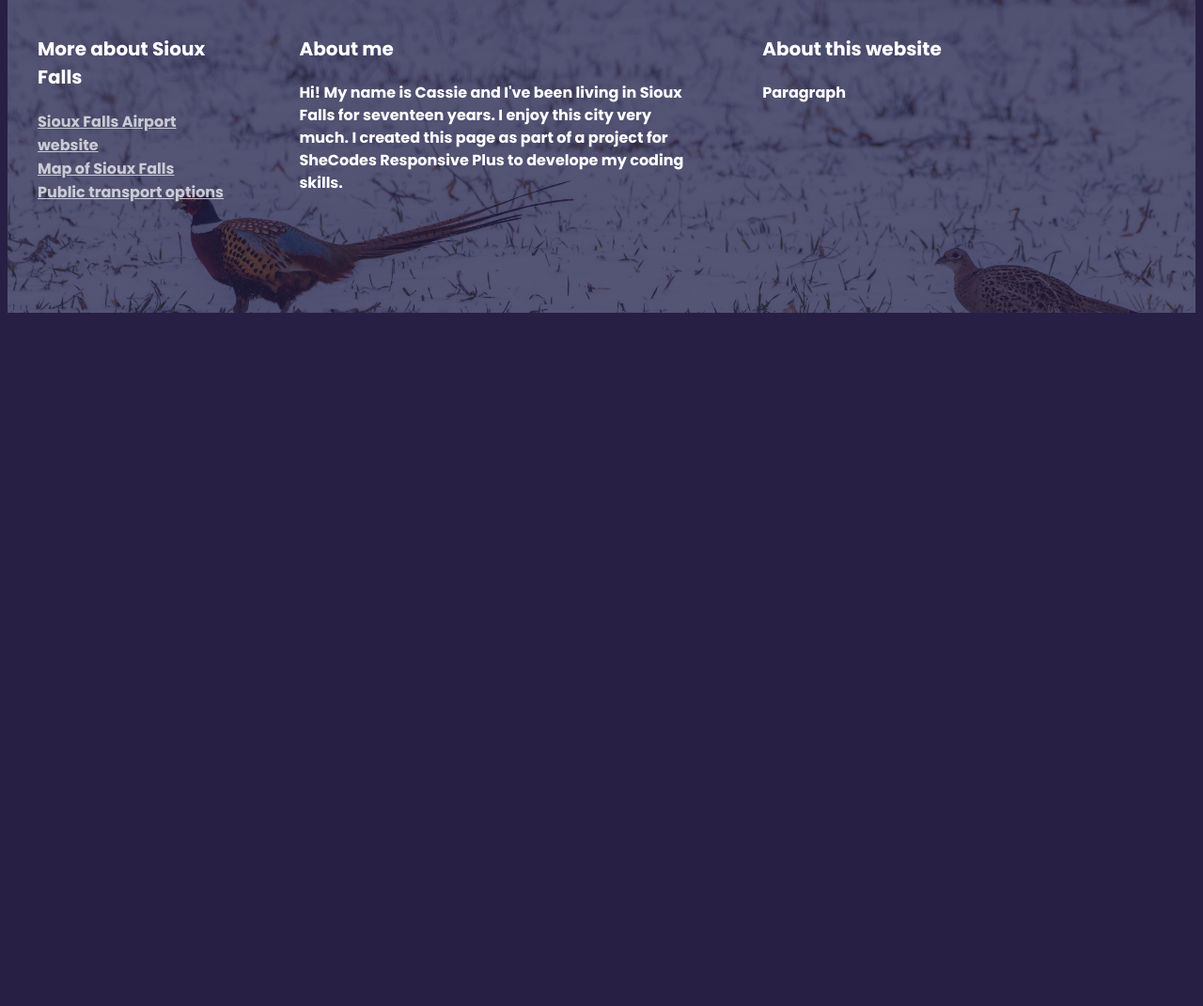
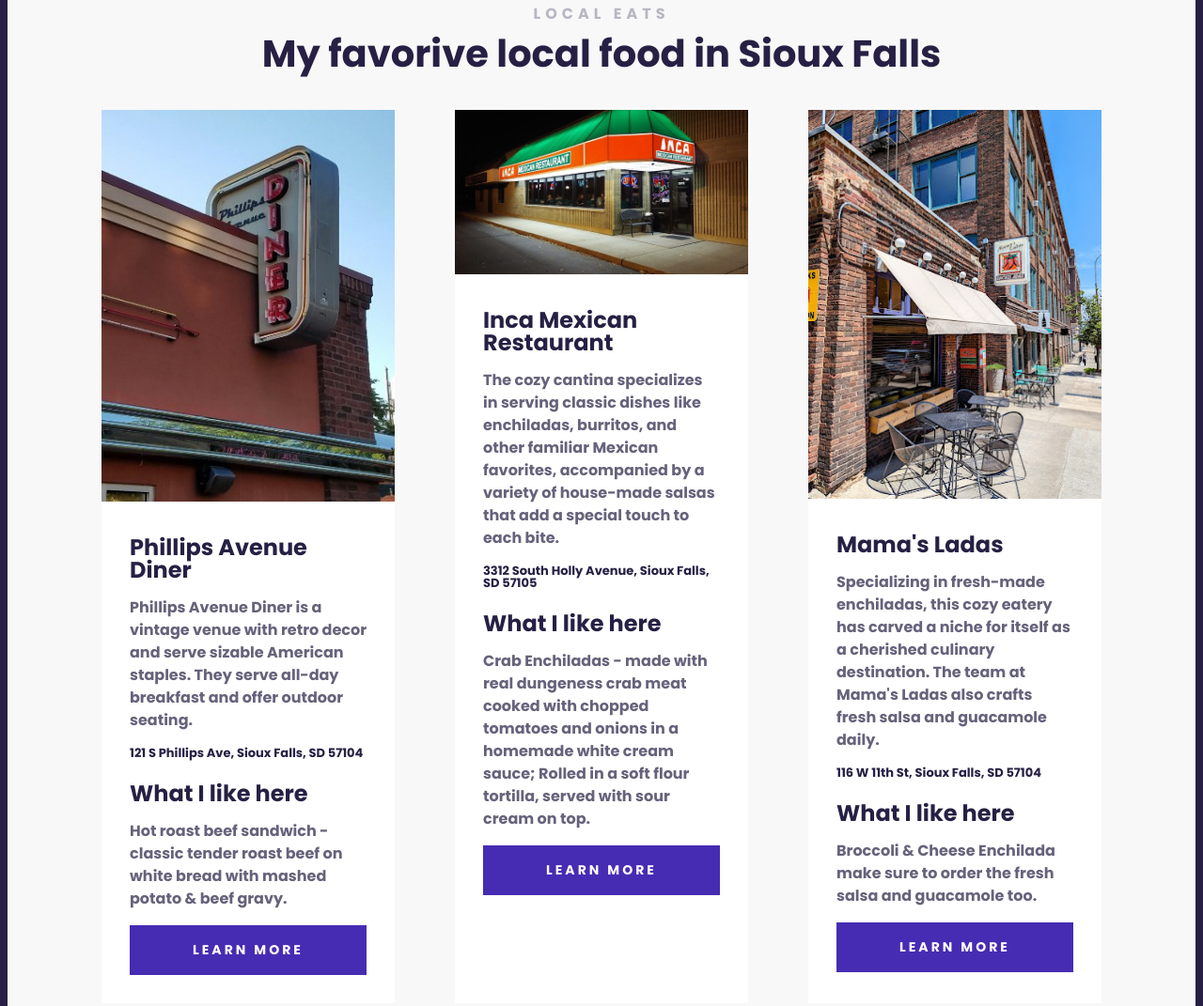
Before and after one commit to CodeCassie4169E1/travelproject, a plain HTML site: page index.html in a window 1280 px wide. Shown: the part 1374-2445 px from the top of the page at 94% size. Before the commit the page ends 1715 px from the top, so only its background shows below. Drawn offline with Linux system fonts and the light colour scheme.

Commit message:
Update site
Added the card section for local eats with pictures and content styled and responsive

```diff
--- a/index.html
+++ b/index.html
@@ -46,6 +46,83 @@
             </p>
           </div>
         </section>
+        <section class="secondary">
+          <h2 class="text-center">Local EATS</h2>
+          <h3 class="text-center">My favorive local food in Sioux Falls</h3>
+          <div class="grid grid-3-col-even">
+            <div class="card">
+              <img src="images/diner.jpg" alt="Diner" class="responsive" />
+              <div class="card-body">
+                <h4>Phillips Avenue Diner</h4>
+                <p>
+                  Phillips Avenue Diner is a vintage venue with retro decor and
+                  serve sizable American staples. They serve all-day breakfast
+                  and offer outdoor seating.
+                </p>
+                <h5>121 S Phillips Ave, Sioux Falls, SD 57104</h5>
+                <br />
+                <h4>What I like here</h4>
+                <p>
+                  Hot roast beef sandwich -classic tender roast beef on white
+                  bread with mashed potato & beef gravy.
+                </p>
+                <a
+                  href="https://www.phillipsavenuediner.com/"
+                  class="button-eats"
+                  target="_blank"
+                  >Learn more</a
+                >
+              </div>
+            </div>
+            <div class="card">
+              <img src="images/inca.jpg" alt="Inca" class="responsive" />
+              <div class="card-body">
+                <h4>Inca Mexican Restaurant</h4>
+                <p>
+                  The cozy cantina specializes in serving classic dishes like
+                  enchiladas, burritos, and other familiar Mexican favorites,
+                  accompanied by a variety of house-made salsas that add a
+                  special touch to each bite.
+                </p>
+                <h5>3312 South Holly Avenue, Sioux Falls, SD 57105</h5>
+                <br />
+                <h4>What I like here</h4>
+                <p>
+                  Crab Enchiladas - made with real dungeness crab meat cooked
+                  with chopped tomatoes and onions in a homemade white cream
+                  sauce; Rolled in a soft flour tortilla, served with sour cream
+                  on top.
+                </p>
+                <a href="#" class="button-eats" target="_blank">Learn more</a>
+              </div>
+            </div>
+            <div class="card">
+              <img src="images/mama.jpg" alt="Mama Ladas" class="responsive" />
+              <div class="card-body">
+                <h4>Mama's Ladas</h4>
+                <p>
+                  Specializing in fresh-made enchiladas, this cozy eatery has
+                  carved a niche for itself as a cherished culinary destination.
+                  The team at Mama's Ladas also crafts fresh salsa and guacamole
+                  daily.
+                </p>
+                <h5>116 W 11th St, Sioux Falls, SD 57104</h5>
+                <br />
+                <h4>What I like here</h4>
+                <p>
+                  Broccoli & Cheese Enchilada make sure to order the fresh salsa
+                  and guacamole too.
+                </p>
+                <a
+                  href="https://hhufo.com/mamasladas/"
+                  class="button-eats"
+                  target="_blank"
+                  >Learn more</a
+                >
+              </div>
+            </div>
+          </div>
+        </section>
       </main>
       <footer>
         <section class="grid grid-3-col">
--- a/src/style.css
+++ b/src/style.css
@@ -20,10 +20,53 @@ body {
 .grid-3-col {
   grid-template-columns: 1fr 2fr 2fr;
 }
+.grid-3-col-even {
+  grid-template-columns: 1fr 1fr 1fr;
+}
+.secondary {
+  background: #f8f8f8;
+}
+.text-center {
+  text-align: center;
+}
+.card {
+  background-color: white;
+  margin: 30px 0;
+}
+.card-body {
+  padding: 30px;
+}
+.button-eats {
+  display: block;
+  color: white;
+  font-weight: 400;
+  font-size: 14px;
+  line-height: 1.5;
+  text-align: center;
+  letter-spacing: 3px;
+  text-transform: uppercase;
+  padding: 16px;
+  background-color: #462cb3;
+  text-decoration: none;
+}
+main h4 {
+  font-weight: 700;
+  font-size: 24px;
+  line-height: 1;
+  color: #272044;
+  margin: 0;
+}
+main h5 {
+  font-weight: 700;
+  font-size: 13px;
+  line-height: 1;
+  color: #272044;
+  margin: 0;
+}
 section {
-  max-width: 1200px;
+  max-width: 100%;
   margin: 0 auto;
-  padding: 100px 0;
+  padding: 100px;
 }
 header {
   background-image: linear-gradient(rgba(0, 0, 0, 0.4), rgba(0, 0, 0, 0.4)),
```
Also changed, not shown: images/diner.jpg (added), images/inca.jpg (added), images/mama.jpg (added).
